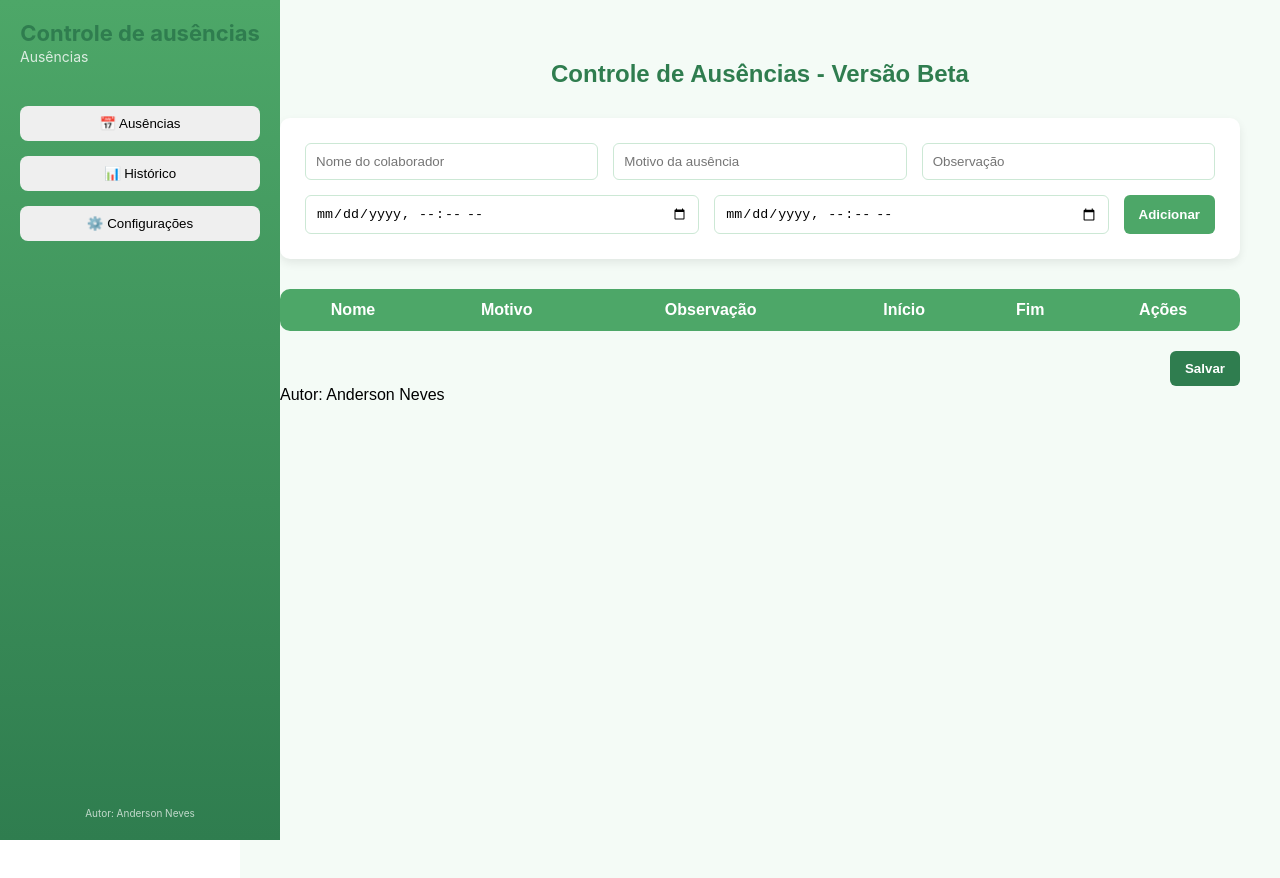
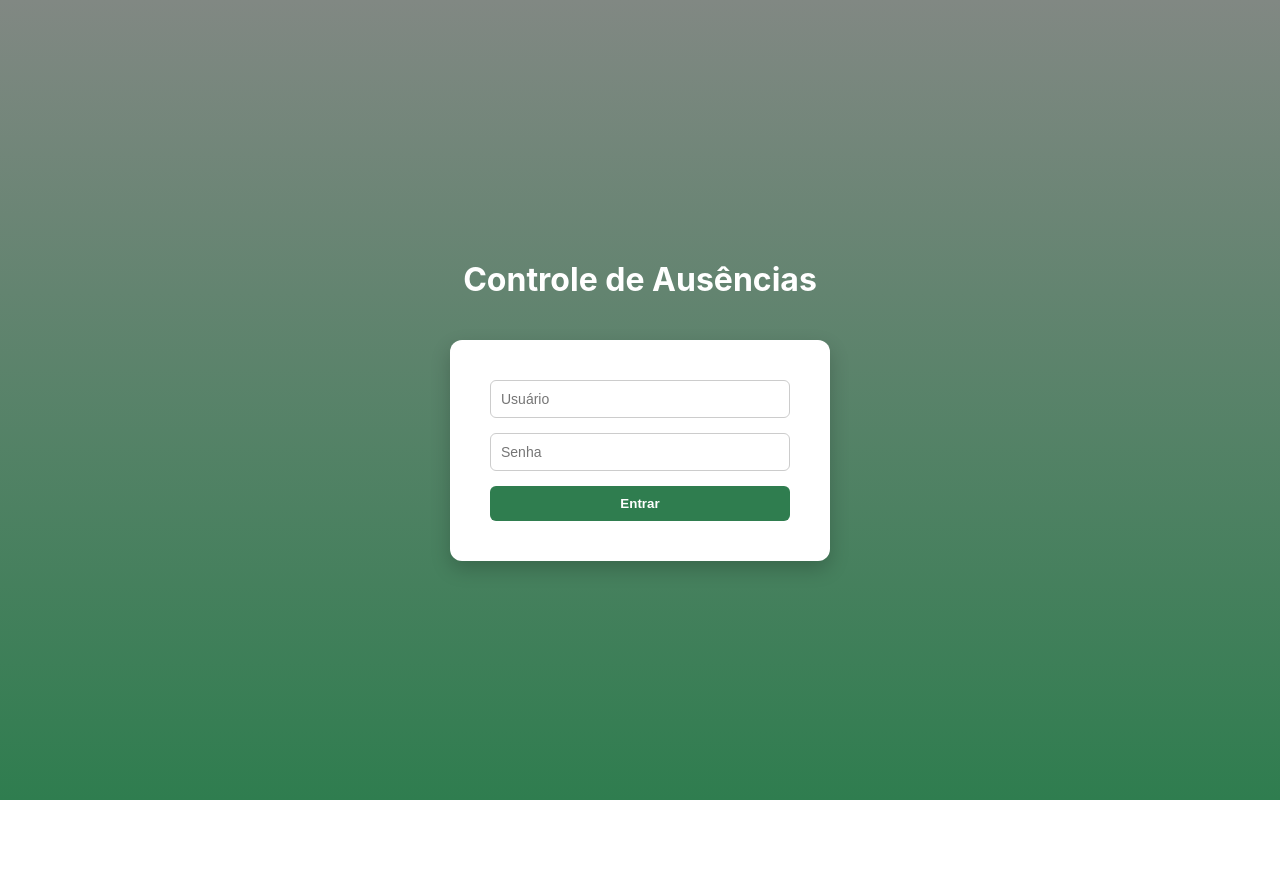
Before and after one commit to neves1697/controle_ausencias, a React (Create React App) app in the folder controle_ausencias/: page / in a window 1280 px wide. After the commit the page ends 800 px from the top, so only its background shows below. Built offline with nearby package versions, Linux system fonts and the light colour scheme.

Commit message:
Feat: Adicionando tela de login

```diff
--- a/controle_ausencias/src/App.js
+++ b/controle_ausencias/src/App.js
@@ -1,15 +1,26 @@
+import { useState } from "react";
 import "./App.css";
 import Ausencias from "./pages/Ausencias";
 import BarraNavegacaoLateral from "./Components/BarraNavegacao";
+import Login from "./pages/Login";
 
 function App() {
+  const [logado, setLogado] = useState(false);
+
   return (
-    <div style={{ display: "flex" }}>
-      <BarraNavegacaoLateral />
-
-      <div style={{ marginLeft: "240px", width: "100%" }}>
-        <Ausencias />
-      </div>
+    <div>
+      {
+        logado ? (
+          <>
+            <BarraNavegacaoLateral />
+            <div style={{ marginLeft: "240px" }}>
+              <Ausencias />
+            </div>
+          </>
+        ) : (
+          <Login onLogin={setLogado} />
+        )
+      }
     </div>
   );
 }
--- /dev/null
+++ b/controle_ausencias/src/pages/Login/Login.css
@@ -0,0 +1,73 @@
+html, body {
+    height: 100%;
+    margin: 0;
+}
+
+/* tela inteira */
+.container_login {
+    height: 100vh;
+    width: 100%;
+
+    display: flex;
+    justify-content: center;
+    align-items: center;
+    flex-direction: column;
+
+    background: linear-gradient(180deg, #818883, #2F7D4F);
+
+    color: white;
+    gap: 20px;
+}
+
+/* form */
+.form_login {
+    display: flex;
+    justify-content: center;
+    align-items: center;
+}
+
+/* card */
+.box_login {
+    background-color: white;
+    padding: 40px;
+    border-radius: 12px;
+
+    display: flex;
+    flex-direction: column;
+    gap: 15px;
+
+    width: 300px;
+
+    box-shadow: 0 8px 20px rgba(0, 0, 0, 0.2);
+}
+
+/* inputs */
+.box_login input {
+    padding: 10px;
+    border-radius: 6px;
+    border: 1px solid #ccc;
+    outline: none;
+    font-size: 14px;
+}
+
+.box_login input:focus {
+    border-color: #4DA768;
+}
+
+/* botão */
+.box_login button {
+    padding: 10px;
+    border: none;
+    border-radius: 6px;
+
+    background-color: #2F7D4F;
+    color: white;
+    font-weight: bold;
+    cursor: pointer;
+
+    transition: 0.2s;
+}
+
+.box_login button:hover {
+    background-color: #25663f;
+}
--- /dev/null
+++ b/controle_ausencias/src/pages/Login/index.js
@@ -0,0 +1,47 @@
+import React, { useState } from "react";
+import "../Login/Login.css";
+
+const Login = ({ onLogin }) => {
+
+    const [usuario, setUsuario] = useState("");
+    const [senha, setSenha] = useState("");
+
+    const handleSubmit = (e) => {
+        e.preventDefault();
+
+        if (usuario === "adm" && senha === "123") {
+            onLogin(true);
+        } else {
+            alert("Usuário ou senha inválidos");
+        }
+    };
+
+    return (
+        <div className="container_login">
+            <h1>Controle de Ausências</h1>
+
+            <form className="form_login" onSubmit={handleSubmit}>
+                <div className="box_login">
+                    <input
+                        placeholder="Usuário"
+                        value={usuario}
+                        onChange={(e) => setUsuario(e.target.value)}
+                        required
+                    />
+
+                    <input
+                        placeholder="Senha"
+                        type="password"
+                        value={senha}
+                        onChange={(e) => setSenha(e.target.value)}
+                        required
+                    />
+
+                    <button type="submit">Entrar</button>
+                </div>
+            </form>
+        </div>
+    );
+}
+
+export default Login;
```
Also changed, not shown: controle_ausencias/src/pages/Ausencias.jsx (+4 -4 lines), controle_ausencias/src/pages/Configuracoes/index.js (added, +9 -0 lines).
